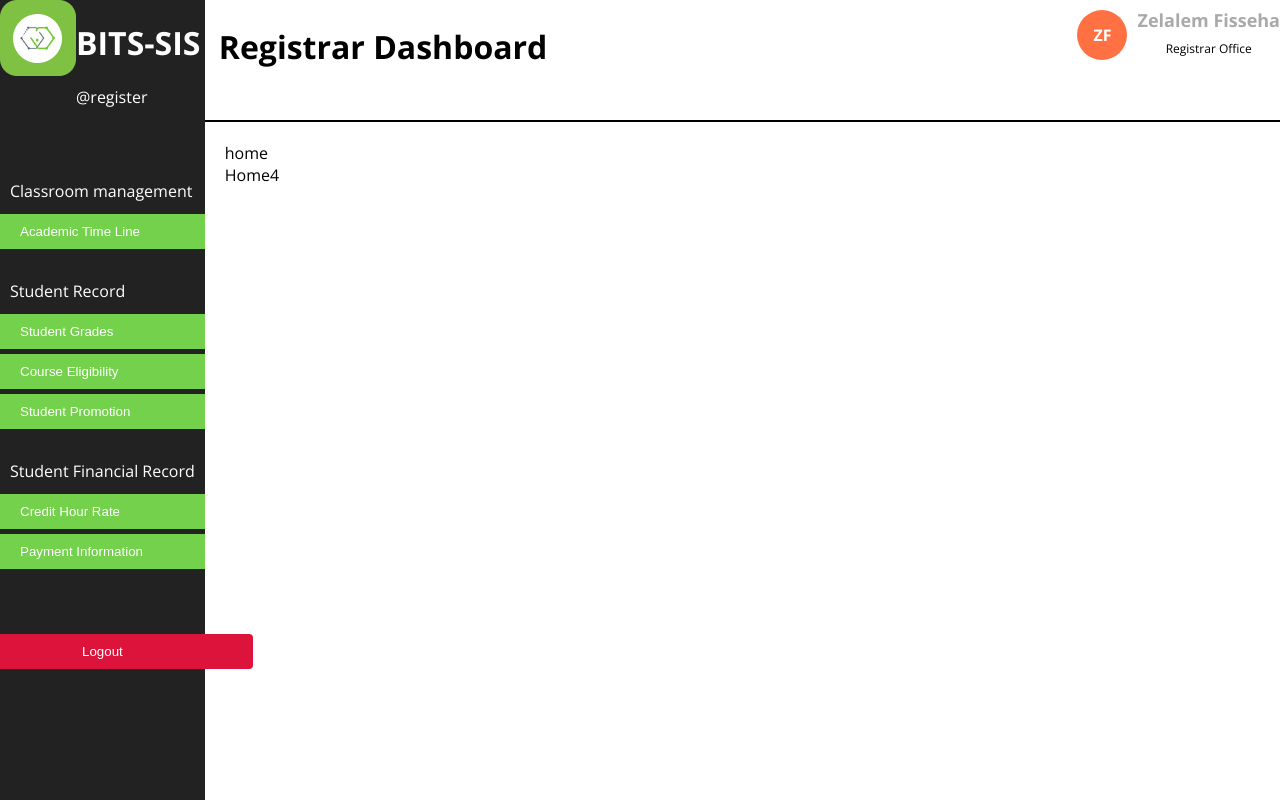
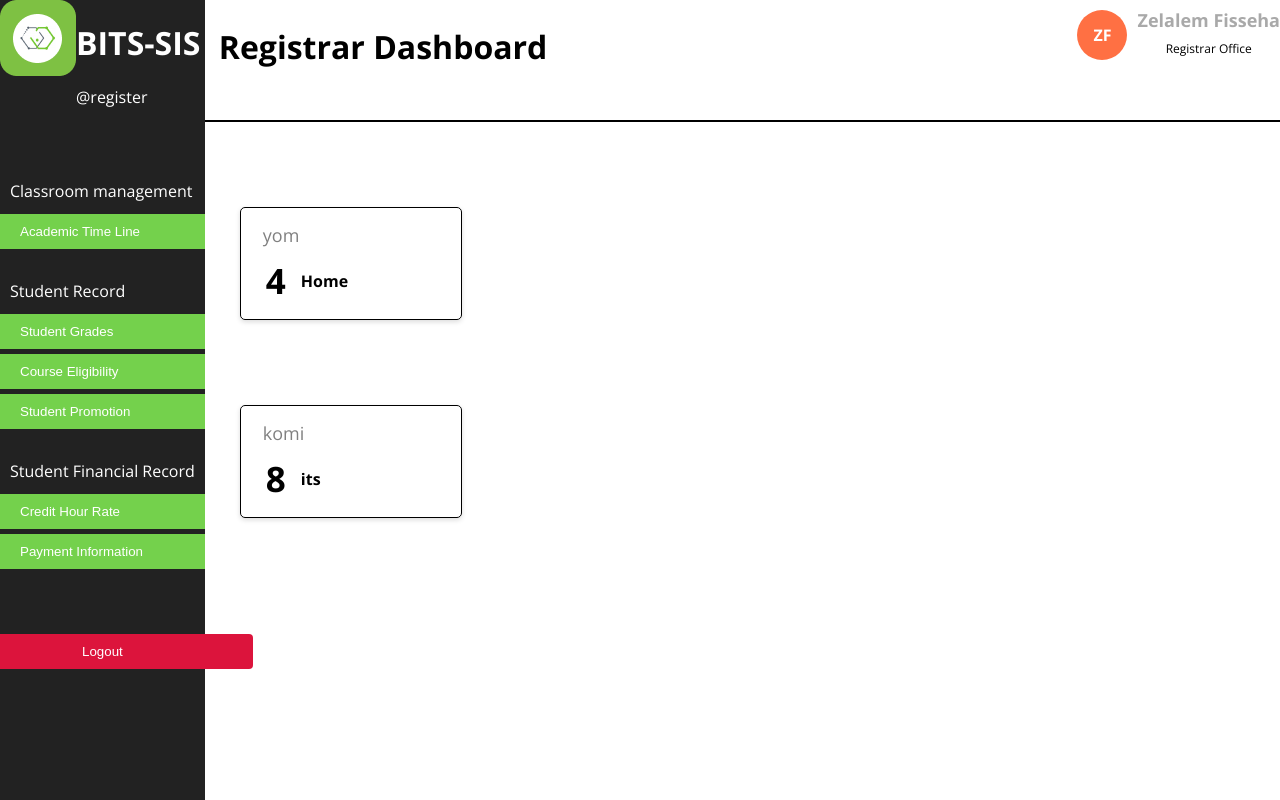
Before and after one commit to Zelalem-Fisseha/untitled8, a React (Vite) app: page / in a window 1280 px wide. Built offline with nearby package versions, Linux system fonts and the light colour scheme.

Commit message:
chalnged

```diff
--- a/src/components/cards.jsx
+++ b/src/components/cards.jsx
@@ -4,26 +4,60 @@ export function Cards({cardContents , ...props}) {
         <div className="cards">
             {cardContents.map((item, index) => {
                 return (
-                    <div key={index } style={{...props.style}}>
-                        <div className="card-content" style={{margin:"20px",
-                            display:"flex",
-                            flexDirection:"column",
-                            justifyContent:"space-between"
+                     <div key={index } style={{...props.style}}>
+                        <div className="card-content" style={{border:"1px solid black",
+                            borderRadius:"5px",
+                            padding:"15px",
+                            width:"190px",
+                            boxShadow:"0 2px 5px 0 rgba(0, 0, 0, 0.14)",
+                            marginLeft:"35px",
+                            marginTop:"85px",
+                            height:"fit-content",
+
+
+
+
+
+
 
 
 
 
                         }}>
-                            <div style={{justifyContent:"space-between"}}>
+
+
+                            <div style={{fontSize:"18px",
+                                color:"gray",
+                                marginBottom:"10px",
+                                marginLeft:"7px",
+
+
+
+                            }}>
                                 {item.title} </div>
                             <div
-                                style={{}}>
-                                {item.description}
-                                {item.count}</div>
+                                style={{display:"flex",
+                                    alignItems:"center",
+                                    // flexDirection:"row",
+                                    gap:"15px",
+                                    marginLeft:"10px",
+
+
+                                }}>
+                                <div style={{
+                                    fontSize:"35px",
+                                    fontWeight:"bold",
+                                }}>
+                                    {item.count} </div>
+                                <div
+                                style={{fontWeight:"bold",}}>
+                                    {item.description}</div>
+                            </div>
+
+
                         </div>
 
-
-                    </div>)
+                     </div>)
 
             })}
         </div>
--- a/src/pages/Dashboard.jsx
+++ b/src/pages/Dashboard.jsx
@@ -20,13 +20,20 @@ function Dashboard() {
 
                 <Header/>
                 <Cards cardContents={[{
-                    title: "home",
+                    title: "yom",
                     description: "Home",
-                    count: 4
-                }]
+                    count: 4,
+                },
+                    {
+                        title:"komi",
+                        description:"its",
+                        count: "8"
+                    }
+                ]
 
 
-                } style={{justifyContent:"space-between"}}/>
+                 }/>
+
 
 
             </div>
```
